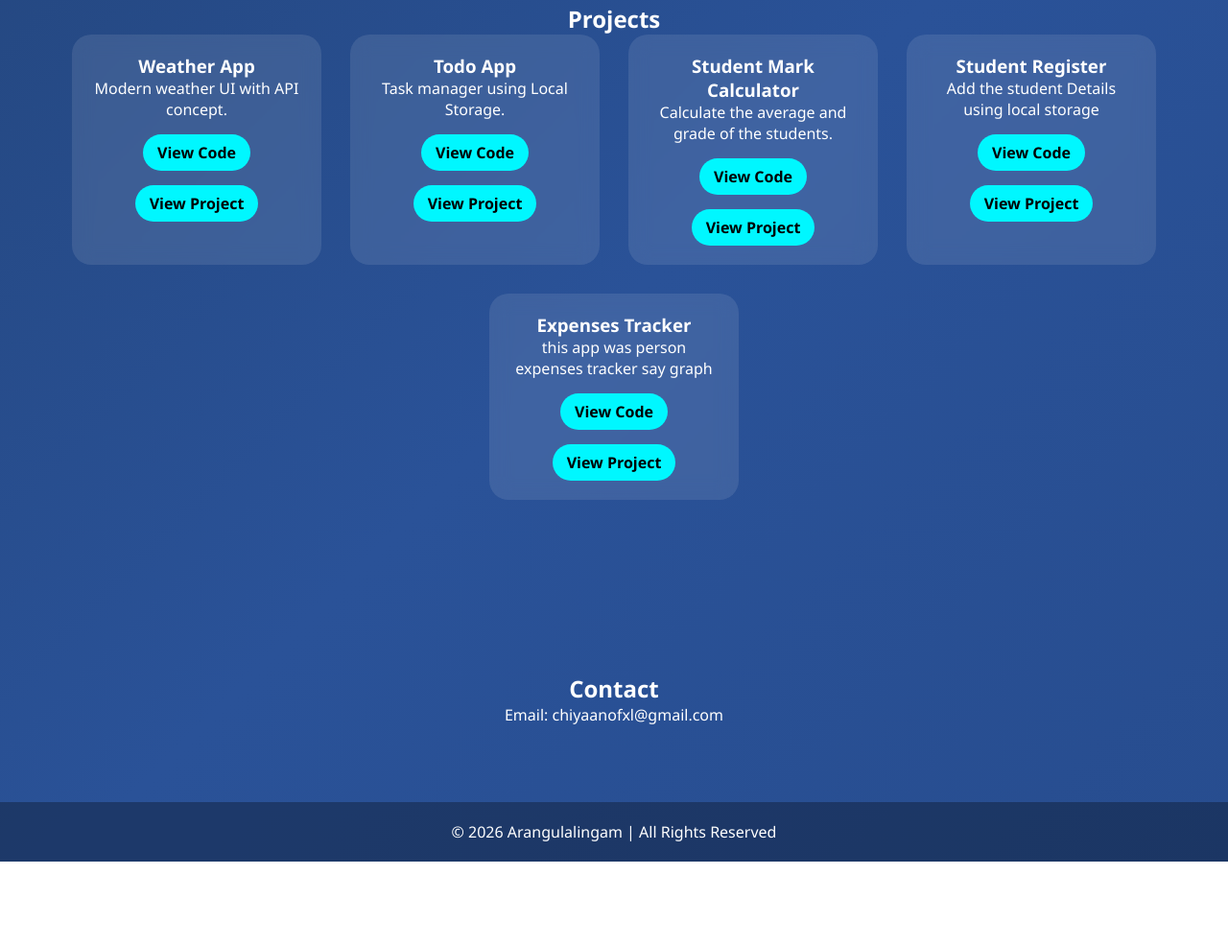
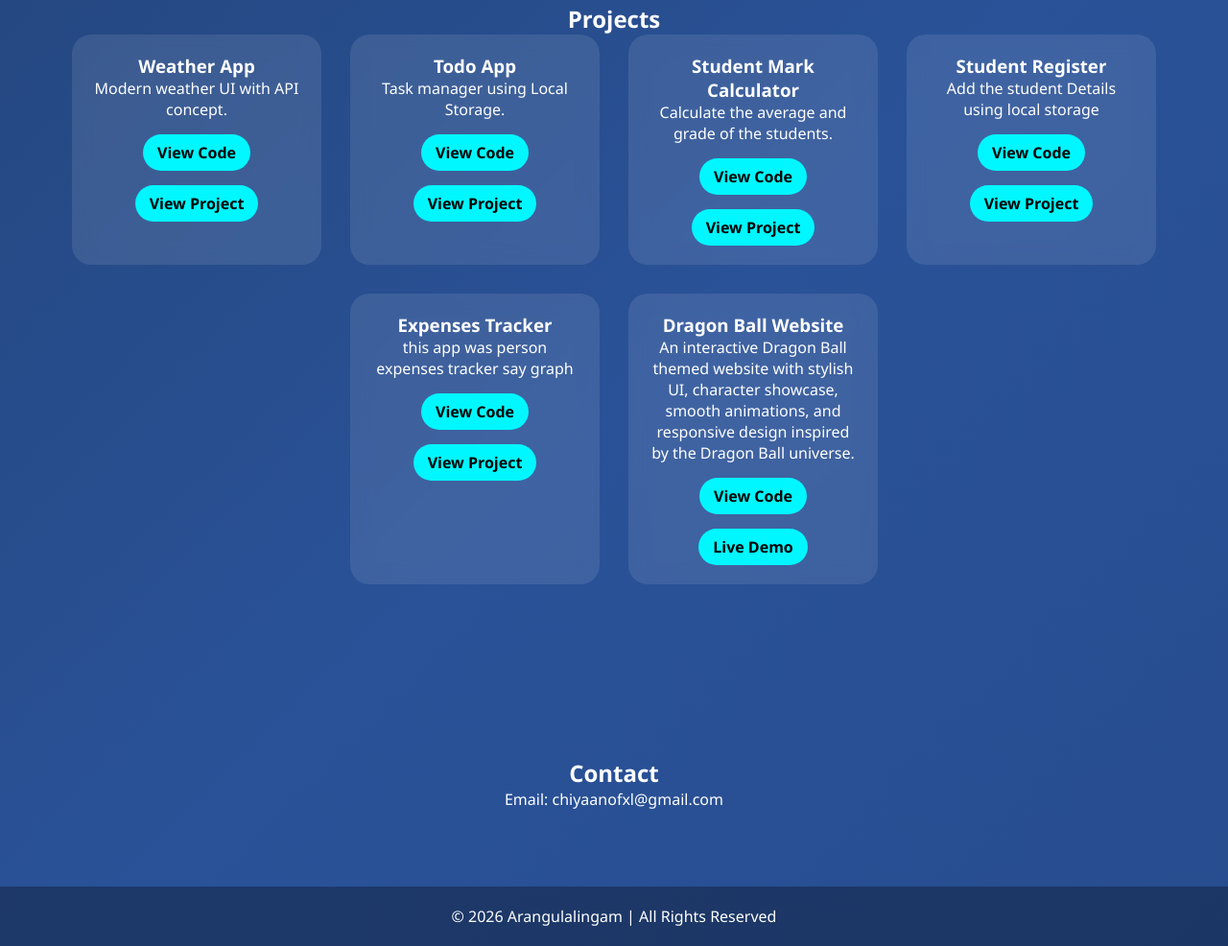
Before and after one commit to ki6707/Portfolio, a plain HTML site: page index.html in a window 1280 px wide. Shown: the part 1695-2681 px from the top of the page at 96% size. Before the commit the page ends 2593 px from the top, so only its background shows below. Drawn offline with Linux system fonts and the light colour scheme.

Commit message:
Update index.html

```diff
--- a/index.html
+++ b/index.html
@@ -342,6 +342,27 @@
                 <a href="https://github.com/ki6707/expensestracker" class="btn" target="_blank">View Code</a>
                 <a href="https://expensestracker-sandy.vercel.app/" class="btn" target="_blank">View Project</a>
             </div>
+            <div class="card">
+    <h3>Dragon Ball Website</h3>
+
+    <p>
+        An interactive Dragon Ball themed website with stylish UI,
+        character showcase, smooth animations, and responsive design
+        inspired by the Dragon Ball universe.
+    </p>
+
+    <a href="https://github.com/ki6707/dragonball/blob/main/index.html"
+       class="btn"
+       target="_blank">
+       View Code
+    </a>
+
+    <a href="https://dragonball-dun.vercel.app/"
+       class="btn"
+       target="_blank">
+       Live Demo
+    </a>
+</div>
 
 
 
```
